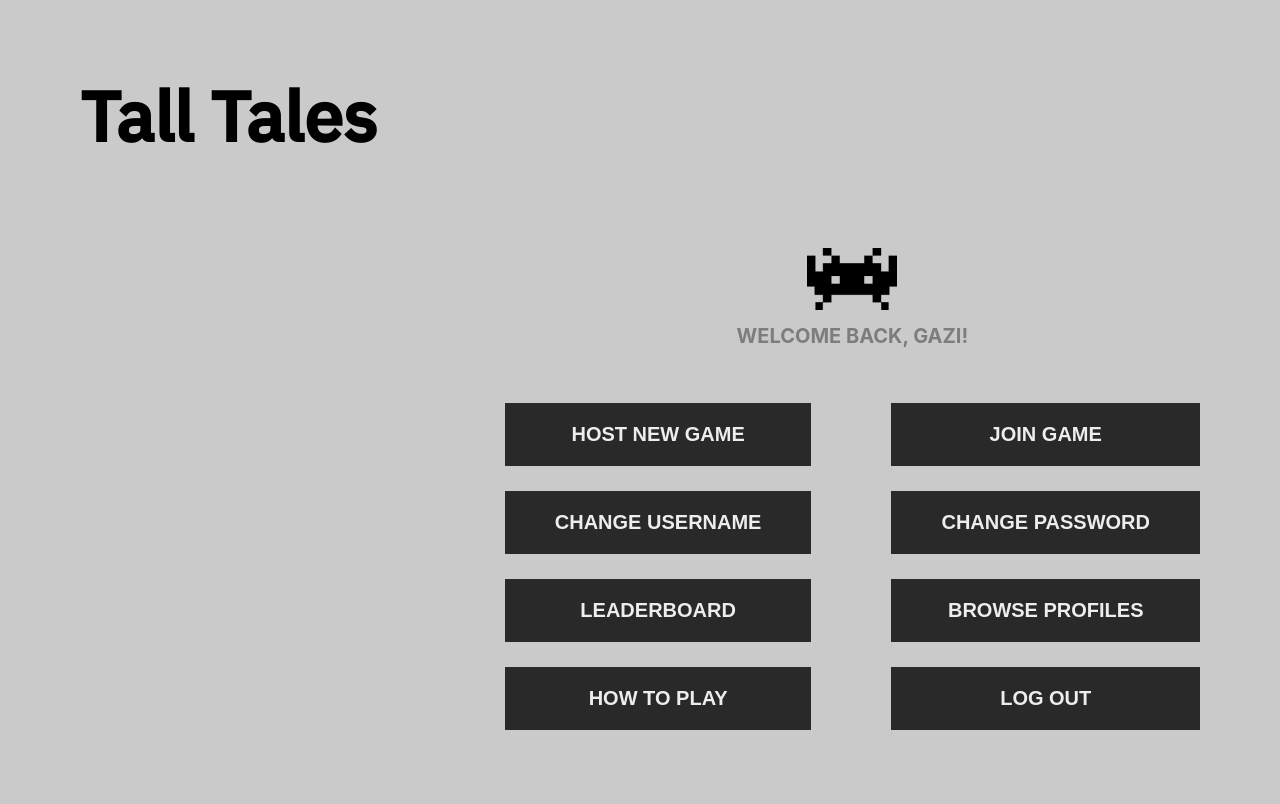
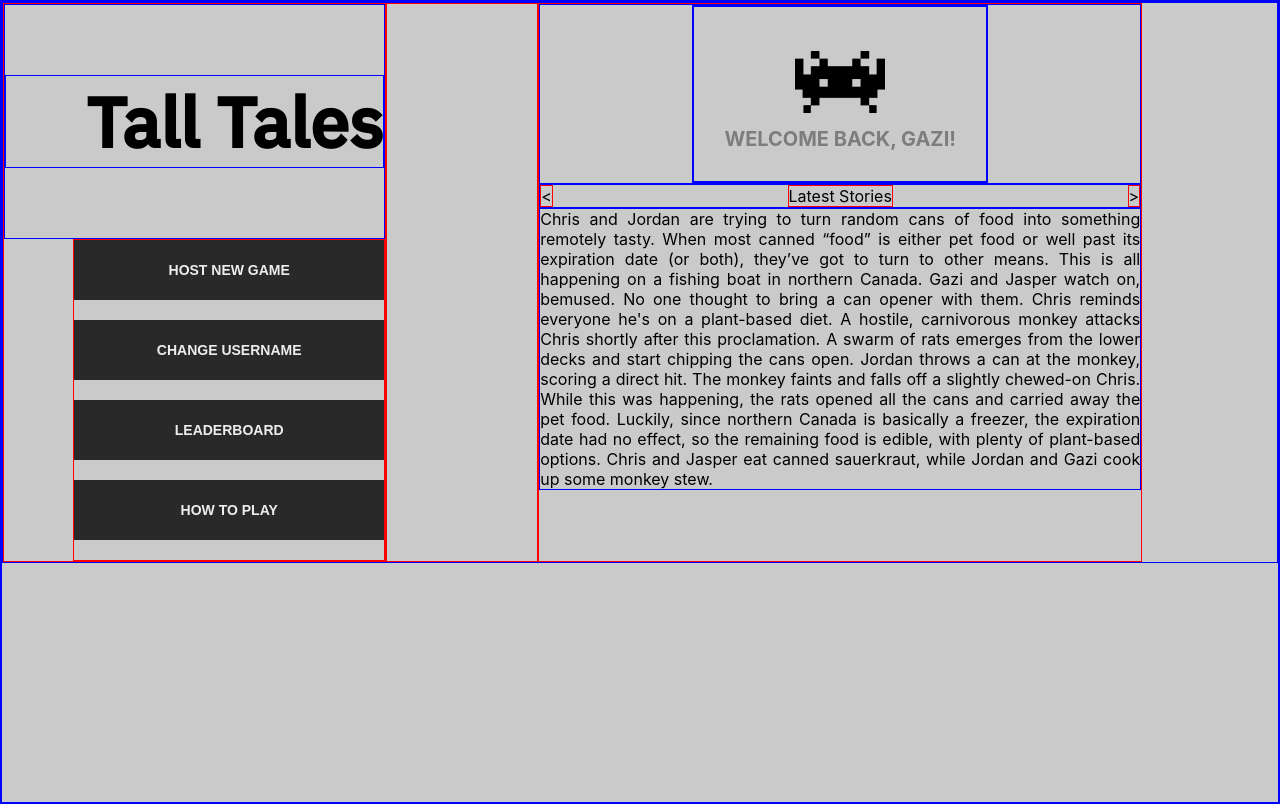
Before and after one commit to Jnwong116/TallTales, a React (Create React App) app in the folder talltales/: page /dashboard in a window 1280 px wide. Built offline with nearby package versions, Linux system fonts and the light colour scheme.

Commit message:
Re-designed basic dashboard layout

```diff
--- a/talltales/src/pages/dashboard/dashboard.css
+++ b/talltales/src/pages/dashboard/dashboard.css
@@ -1,39 +1,71 @@
+div {
+    border: 1px solid blue;
+}
+
+span {
+    border: 1px solid red;
+}
+
 .header {
   display: flex;
 }
 
-.dashboardMenuOuterContainer {
+.dashboard {
+  display: flex;
+}
+
+.dashboardLeft {
   display: flex;
   flex-direction: column;
-  position: fixed;
-  right: 0px; bottom: 0px;
 }
 
-.dashboardMenuInnerContainer {
+.dashboardDivider {
+  width: 150px;
+}
+
+.dashboardRight {
   display: flex;
-  flex-direction: row;
-  padding-left: 80px;
-  padding-right: 80px;
-  gap: 80px;
+  flex-direction: column;
 }
 
 .dashboardMenu {
   display: flex;
   flex-direction: column;
-  padding-bottom: 70px;
+  margin-left: auto;
+  margin-right: 0;
+}
+
+.userIconContainer {
+  display: flex;
+  justify-content: center;
+}
+
+.storiesNavigation {
+  display: flex;
+  flex-direction: row;
+  justify-content: space-between;
+}
+
+.storiesDisplay {
+  width: 600px;
+  display: flex;
+  text-align: justify;
 }
 
 .buttonStyle {
+  width: 310px;
+  height: 60px;
   color: #ededed;
   background-color: #292929;
-  padding-left: 50px;
-  padding-right: 50px;
-  padding-top: 20px;
-  padding-bottom: 20px;
-  margin-top: 25px;
+  padding-left: 0px;
+  padding-right: 0px;
+  padding-top: 0px;
+  padding-bottom: 0px;
+  margin-top: 0px;
+  margin-bottom: 20px;
   border: none;
   font-weight: bolder;
-  font-size: 20px;
+  font-size: 14px;
 }
 
 .buttonStyle:hover {
--- a/talltales/src/pages/dashboard/dashboard.js
+++ b/talltales/src/pages/dashboard/dashboard.js
@@ -12,9 +12,55 @@ class Dashboard extends React.Component {
 
     return (
       <div className="dashboard">
-        <div className="header">
-          <AppName></AppName>
-        </div>
+        <span className="dashboardLeft">
+          <div className="header">
+            <AppName></AppName>
+          </div>
+          <span className="dashboardMenu">
+            <Button text="HOST NEW GAME"
+                    handleClick={() => {
+                    this.handleClick(this.state);}} />
+            <Button text="CHANGE USERNAME"
+                    handleClick={() => {
+                      this.handleClick(this.state);}} />
+            <Button text="LEADERBOARD"
+                    handleClick={() => {
+                    this.handleClick(this.state);}} />
+            <Button text="HOW TO PLAY"
+                    handleClick={() => {
+                    this.handleClick(this.state);}} />
+          </span>
+        </span>
+
+        <span className="dashboardDivider">
+        </span>
+
+        <span className="dashboardRight">
+          <div className="userIconContainer">
+            <div className="userIconContainer">
+              <UserIcon icon="avatar01.png" username="Welcome back, gazi!" />
+            </div>
+          </div>
+          <div className="storiesNavigation">
+            <span className="browseStoriesLeftArrow">
+              &lt;
+            </span>
+            <span className="browseStoriesHeader">
+              Latest Stories
+            </span>
+            <span className="browseStoriesLeftArrow">
+              &gt;
+            </span>
+          </div>
+          <div className="storiesDisplay">
+            Chris and Jordan are trying to turn random cans of food into something remotely tasty. When most canned “food” is either pet food or well past its expiration date (or both), they’ve got to turn to other means. This is all happening on a fishing boat in northern Canada. Gazi and Jasper watch on, bemused. No one thought to bring a can opener with them.  Chris reminds everyone he's on a plant-based diet. A hostile, carnivorous monkey attacks Chris shortly after this proclamation. A swarm of rats emerges from the lower decks and start chipping the cans open. Jordan throws a can at the monkey, scoring a direct hit. The monkey faints and falls off a slightly chewed-on Chris.  While this was happening, the rats opened all the cans and carried away the pet food. Luckily, since northern Canada is basically a freezer, the expiration date had no effect, so the remaining food is edible, with plenty of plant-based options. Chris and Jasper eat canned sauerkraut, while Jordan and Gazi cook up some monkey stew.
+          </div>
+        </span>
+
+
+
+
+        {/*
         <div className="dashboardMenuOuterContainer">
           <div className="userIconContainer">
             <UserIcon icon="avatar01.png" username="Welcome back, gazi!" />
@@ -50,6 +96,7 @@ class Dashboard extends React.Component {
             </span>
           </div>
         </div>
+      */}
       </div>
     );
   }
```
